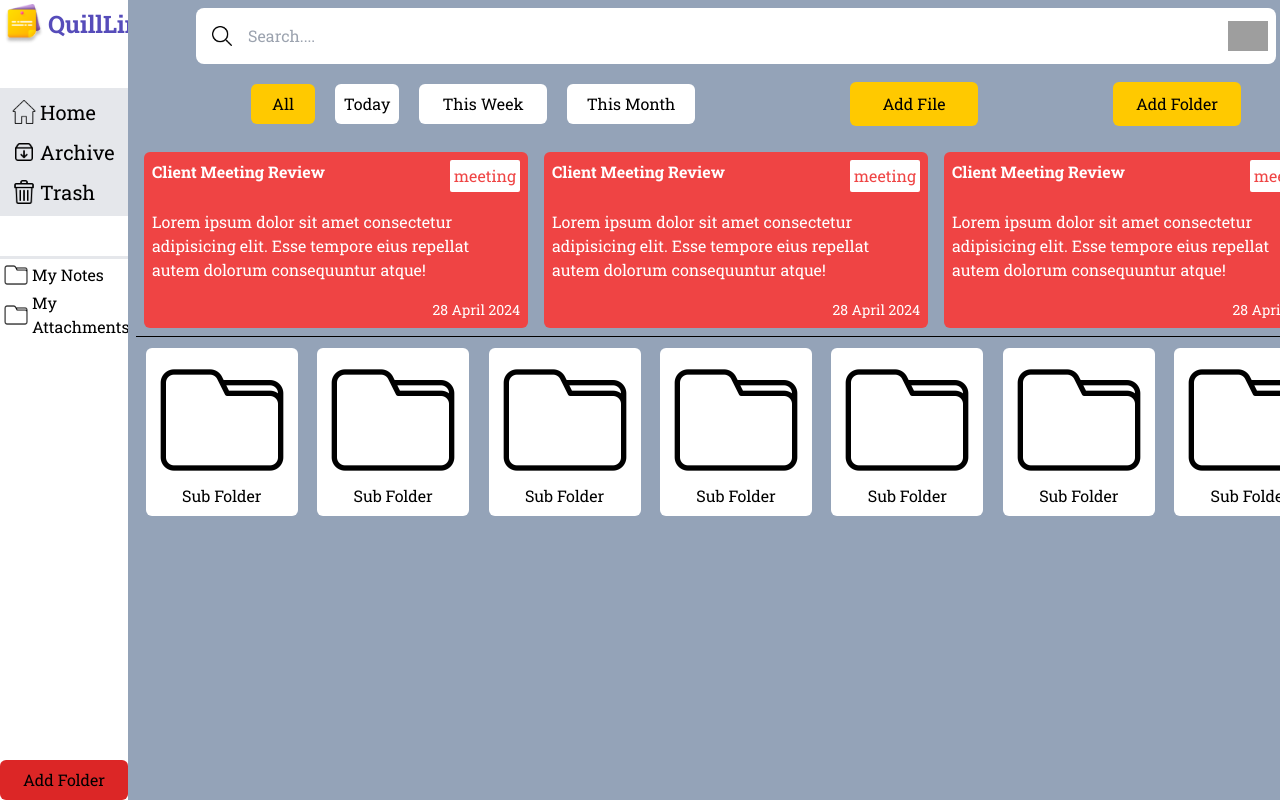
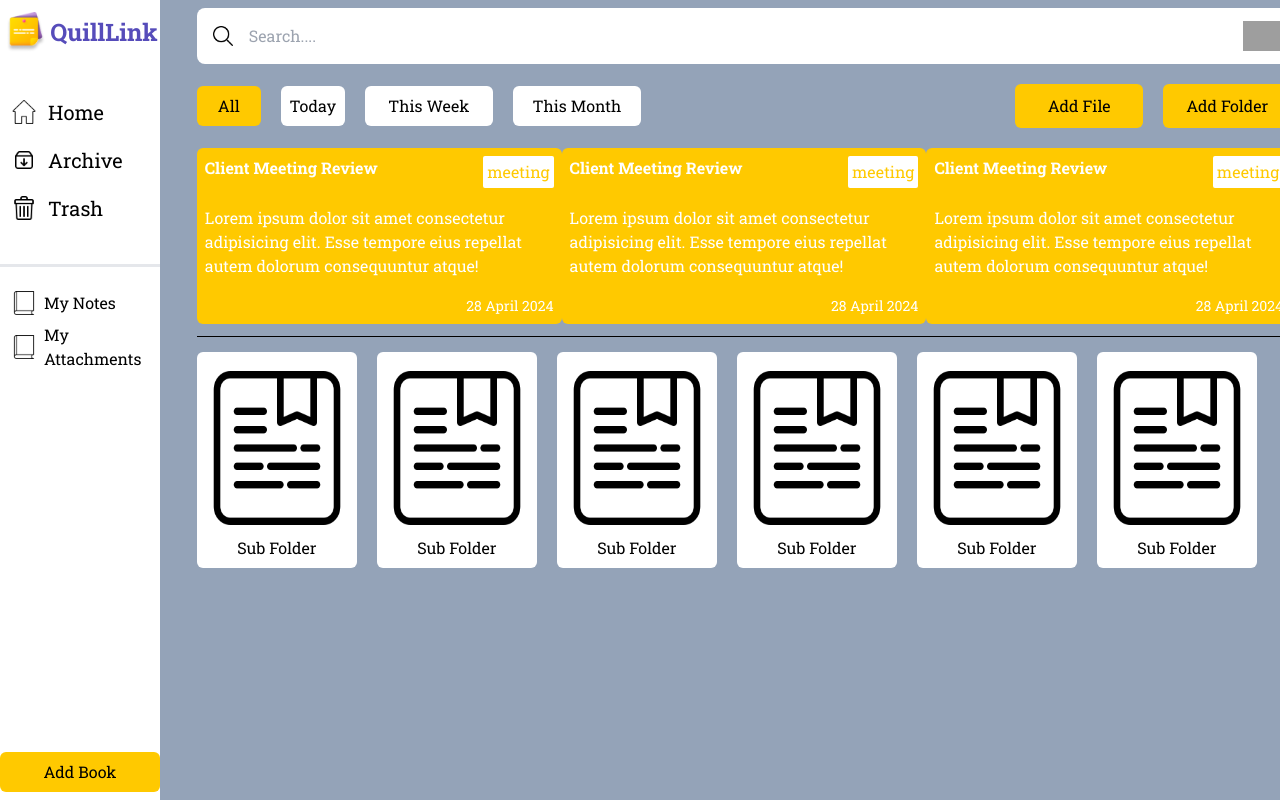
Before and after one commit to proaddy/QuillLink, a React (Vite) app in the folder frontend/: page /dashboard in a window 1280 px wide. Shown: the top 800 px of the page. Built offline with nearby package versions, Linux system fonts and the light colour scheme; grey boxes are pictures that could not be loaded.

Commit message:
Homepage Update

```diff
--- a/frontend/src/components/Cards.jsx
+++ b/frontend/src/components/Cards.jsx
@@ -2,27 +2,27 @@ import React from 'react'
 
 export default function Cards() {
   return (
-    <div className='flex justify-evenly'>
-        <div className='bg-red-500 text-white rounded-md flex flex-col justify-between p-2 w-96 h-44 m-2'>
+    <div className='flex justify-between my-3'>
+        <div className='bg-[#FFC900] text-white rounded-md flex flex-col justify-between p-2 w-96 h-44'>
             <p className='flex justify-between'>
                 <h1 className='font-bold'>Client Meeting Review</h1>
-                <span className='bg-white text-red-500 p-1 rounded-sm'>meeting</span>
+                <span className='bg-white text-[#FFC900] p-1 rounded-sm'>meeting</span>
             </p>
             <p>Lorem ipsum dolor sit amet consectetur adipisicing elit. Esse tempore eius repellat autem dolorum consequuntur atque!</p>
             <span className='self-end text-sm'>28 April 2024</span>
         </div>
-        <div className='bg-red-500 text-white rounded-md flex flex-col justify-between p-2 w-96 h-44 m-2'>
+        <div className='bg-[#FFC900] text-white rounded-md flex flex-col justify-between p-2 w-96 h-44'>
             <p className='flex justify-between'>
                 <h1 className='font-bold'>Client Meeting Review</h1>
-                <span className='bg-white text-red-500 p-1 rounded-sm'>meeting</span>
+                <span className='bg-white text-[#FFC900] p-1 rounded-sm'>meeting</span>
             </p>
             <p>Lorem ipsum dolor sit amet consectetur adipisicing elit. Esse tempore eius repellat autem dolorum consequuntur atque!</p>
             <span className='self-end text-sm'>28 April 2024</span>
         </div>
-        <div className='bg-red-500 text-white rounded-md flex flex-col justify-between p-2 w-96 h-44 m-2'>
+        <div className='bg-[#FFC900] text-white rounded-md flex flex-col justify-between p-2 w-96 h-44'>
             <p className='flex justify-between'>
                 <h1 className='font-bold'>Client Meeting Review</h1>
-                <span className='bg-white text-red-500 p-1 rounded-sm'>meeting</span>
+                <span className='bg-white text-[#FFC900] p-1 rounded-sm'>meeting</span>
             </p>
             <p>Lorem ipsum dolor sit amet consectetur adipisicing elit. Esse tempore eius repellat autem dolorum consequuntur atque!</p>
             <span className='self-end text-sm'>28 April 2024</span>
--- a/frontend/src/components/Folders.jsx
+++ b/frontend/src/components/Folders.jsx
@@ -2,37 +2,34 @@ import React from 'react'
 
 export default function Folders() {
   return (
-    <div className=''>
+    <div className='overflow-auto max-h-full space-y-3'>
         <hr className='w-[100%] border-black h-1'/>
-        <div className="flex justify-around">
-            <span className='flex flex-col items-center bg-white rounded-md m-2 py-2'>
-                <img src="/images/folder.png" className='w-32 mx-3'/>
+        <div className="flex flex-wrap">
+            <span className='flex flex-col items-center bg-white rounded-md mr-5 py-2'>
+                <img src="/images/chapter.png" className='w-40 h-44'/>
                 Sub Folder
             </span>
-            <span className='flex flex-col items-center bg-white rounded-md m-2 py-2'>
-                <img src="/images/folder.png" className='w-32 mx-3'/>
+            <span className='flex flex-col items-center bg-white rounded-md mr-5 py-2'>
+                <img src="/images/chapter.png" className='w-40 h-44'/>
                 Sub Folder
             </span>
-            <span className='flex flex-col items-center bg-white rounded-md m-2 py-2'>
-                <img src="/images/folder.png" className='w-32 mx-3'/>
+            <span className='flex flex-col items-center bg-white rounded-md mr-5 py-2'>
+                <img src="/images/chapter.png" className='w-40 h-44'/>
                 Sub Folder
             </span>
-            <span className='flex flex-col items-center bg-white rounded-md m-2 py-2'>
-                <img src="/images/folder.png" className='w-32 mx-3'/>
+            <span className='flex flex-col items-center bg-white rounded-md mr-5 py-2'>
+                <img src="/images/chapter.png" className='w-40 h-44'/>
                 Sub Folder
             </span>
-            <span className='flex flex-col items-center bg-white rounded-md m-2 py-2'>
-                <img src="/images/folder.png" className='w-32 mx-3'/>
+            <span className='flex flex-col items-center bg-white rounded-md mr-5 py-2'>
+                <img src="/images/chapter.png" className='w-40 h-44'/>
                 Sub Folder
             </span>
-            <span className='flex flex-col items-center bg-white rounded-md m-2 py-2'>
-                <img src="/images/folder.png" className='w-32 mx-3'/>
+            <span className='flex flex-col items-center bg-white rounded-md mr-5 py-2'>
+                <img src="/images/chapter.png" className='w-40 h-44'/>
                 Sub Folder
             </span>
-            <span className='flex flex-col items-center bg-white rounded-md m-2 py-2'>
-                <img src="/images/folder.png" className='w-32 mx-3'/>
-                Sub Folder
-            </span>
+
         </div>
     </div>
   )
--- a/frontend/src/components/LeftComponent.jsx
+++ b/frontend/src/components/LeftComponent.jsx
@@ -2,39 +2,45 @@ import React from 'react'
 
 export default function LeftComponent() {
   return (
-    <div className=' h-screen flex flex-col items-center flex-[1_1_20%]'>
+    <div className='h-screen pt-2 flex flex-col items-center flex-[1_1_15%]'>
+
+        {/* icon */}
         <p className="flex items-center text-[#564cba]">
             <img src="/images/favicon.png" className="w-10 m-1" />
             <span className="text-2xl font-bold">QuillLink</span>
         </p>
 
-        <div className='text-xl my-10 bg-gray-200 w-32 space-y-2 p-2'>
+        {/* pages */}
+        <div className='text-xl w-40 flex flex-col justify-center my-8'>
           <p className='flex items-center'>
-            <img src="/images/home.png" className='w-6 m-1' alt="Home" />
+            <img src="/images/home.png" className='w-6 m-3' alt="Home" />
             <span>Home</span>
           </p>
           <p className='flex items-center'>
-            <img src="/images/archive.png" className='w-6 m-1' alt="Archive" />
+            <img src="/images/archive.png" className='w-6 m-3' alt="Archive" />
             <span>Archive</span>
           </p>
           <p className='flex items-center'>
-            <img src="/images/trash.png" className='w-6 m-1' alt="Trash" />
+            <img src="/images/trash.png" className='w-6 m-3' alt="Trash" />
             <span>Trash</span>
           </p>
         </div>
-        <hr className='bg-gray-200 border-solid w-[100%] h-1'/>
+
+        <hr className='bg-gray-200 border-solid w-[100%] h-1 mb-3'/>
+
+        {/* Book list */}
         <div className="flex flex-col h-screen justify-between">
-          <div className='flex-1'>
+          <div className='flex-1 p-1'>
             <div className='flex items-center'>
-              <img src="/images/folder.png" alt="folder" className='w-6 m-1'/>
+              <img src="/images/book.png" alt="book" className='w-6 m-2'/>
               <span>My Notes</span>
             </div>
             <div className="flex items-center">
-              <img src="/images/folder.png" alt="folder" className='w-6 m-1' />
+              <img src="/images/book.png" alt="book" className='w-6 m-2' />
               <span>My Attachments</span>
             </div>
           </div>
-          <span className='flex-0 border-t-black text-center p-2 rounded-md h-10 bg-red-600'>Add Folder</span>
+          <span className='flex-0 text-center p-2 mb-2 rounded-md h-10 bg-[#FFC900]'>Add Book</span>
         </div>
     </div>
   )
--- a/frontend/src/components/RightComponent.jsx
+++ b/frontend/src/components/RightComponent.jsx
@@ -4,8 +4,9 @@ import Folders from './Folders';
 
 export default function RightComponent() {
   return (
-    <div className='flex flex-col flex-[1_1_80%] bg-slate-400 p-2'>
-        <div className="flex bg-white w-[90%] h-14 self-center justify-between items-center p-2 rounded-lg">
+    <div className='flex flex-col flex-[1_1_85%] bg-slate-400 p-2'>
+        <div className="w-[95%] self-center">
+            <div className="flex bg-white h-14 justify-between items-center p-2 rounded-lg">
                 <span className='flex items-center'>
                     <img src="/images/search.png" alt="search" className='w-5 m-2'/>
                     <input type="text" placeholder='Search....' className='p-2 rounded-md'/>
@@ -14,15 +15,17 @@ export default function RightComponent() {
                     <img src="/images/profile.png" alt="user"/>
                 </div>
             </div>
-        <div className="flex items-center space-x-10 justify-evenly">
-            <nav className='flex cursor-pointer list-none space-x-5 justify-evenly m-5'>
+            <div className="flex items-center space-x-10 justify-between my-5">
+                <nav className='flex cursor-pointer list-none space-x-5 justify-evenly'>
                     <li className='bg-[#FFC900] w-16 text-center p-2 rounded-md'>All</li>
                     <li className='bg-white w-16 text-center p-2 rounded-md'>Today</li>
                     <li className='bg-white w-32 text-center p-2 rounded-md'>This Week</li>
                     <li className='bg-white w-32 text-center p-2 rounded-md'>This Month</li>
                 </nav>
+                <div className="flex space-x-5">
                     <button className='bg-[#FFC900] w-32 h-11 rounded-md'>Add File</button>
                     <button className='bg-[#FFC900] w-32 h-11 rounded-md'>Add Folder</button>
+                </div>
             </div>
             <div>
                 <Cards/>
@@ -31,5 +34,6 @@ export default function RightComponent() {
                 <Folders/>
             </div>
         </div>
+    </div>
   )
 }
```
Also changed, not shown: frontend/public/images/book.png (added), frontend/public/images/chapter.png (added). Lines whose indentation alone changed are shown as unchanged.
